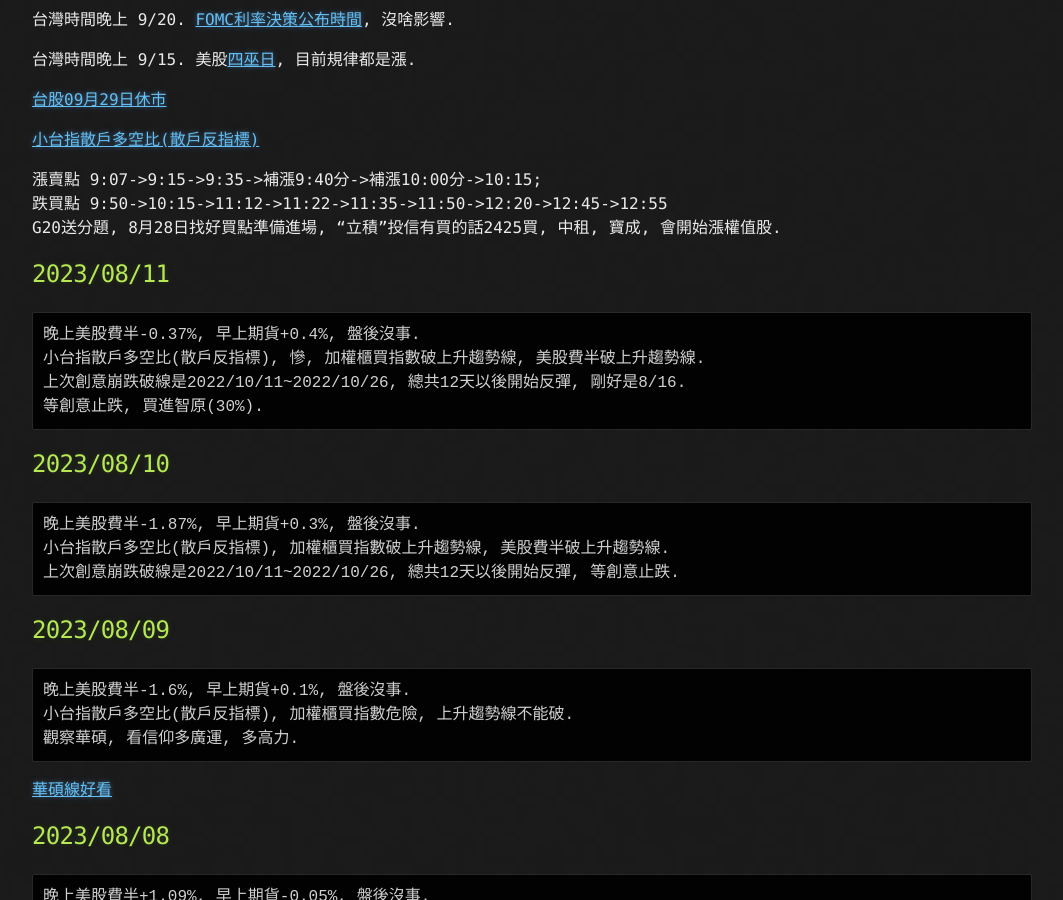
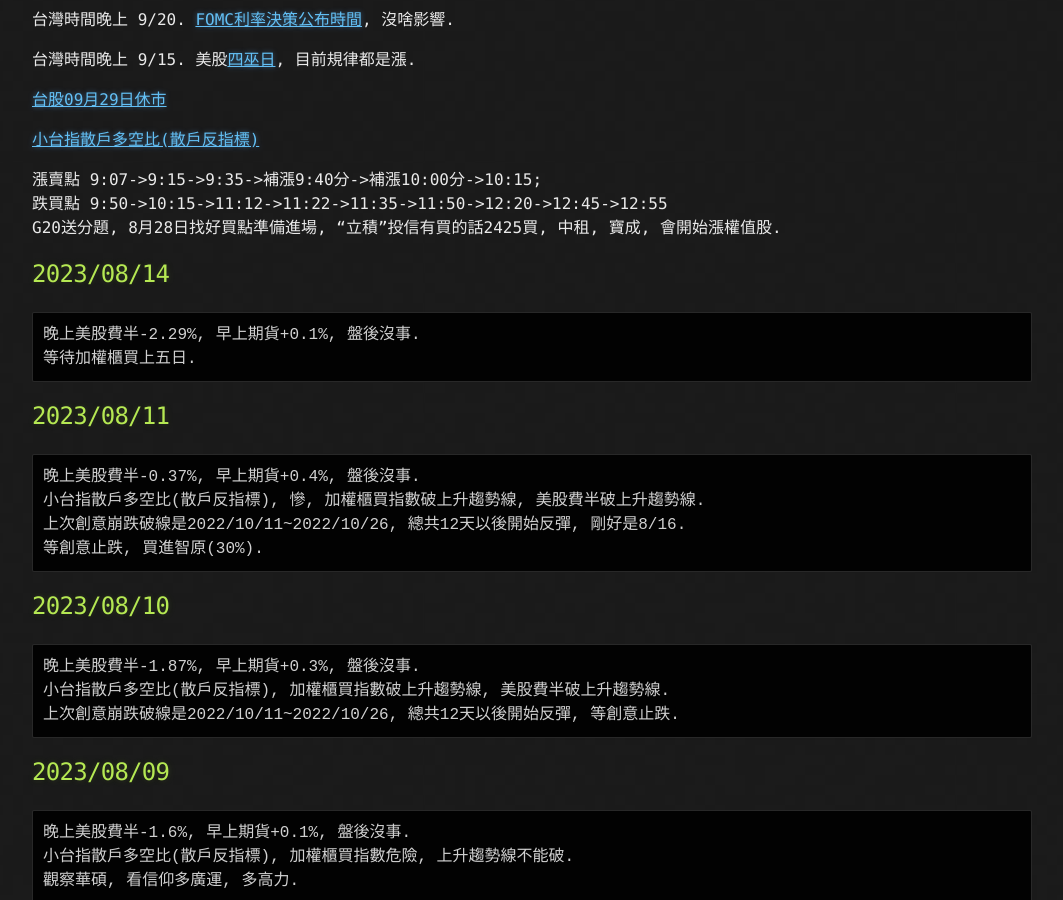
Before and after one commit to lepg5487/Stock_God, a Jekyll site: the page built from index.md, in a window 1280 px wide and 900 px high, scrolled down 370 px. Shown: the whole window, without its empty margins (108-1171 px from the left). Built offline with Jekyll 4.4.1, drawn with Linux system fonts in a browser that asks for light colours; our own code applies the rules of GitHub Pages for plain Markdown files.

Commit message:
Update index.md

````diff
--- a/index.md
+++ b/index.md
@@ -19,6 +19,12 @@
 漲賣點 9:07->9:15->9:35->補漲9:40分->補漲10:00分->10:15;
 跌買點 9:50->10:15->11:12->11:22->11:35->11:50->12:20->12:45->12:55
 G20送分題, 8月28日找好買點準備進場, "立積"投信有買的話2425買, 中租, 寶成, 會開始漲權值股.
+
+## 2023/08/14
+```
+晚上美股費半-2.29%, 早上期貨+0.1%, 盤後沒事.
+等待加權櫃買上五日.
+```
 
 ## 2023/08/11
 ```
````
